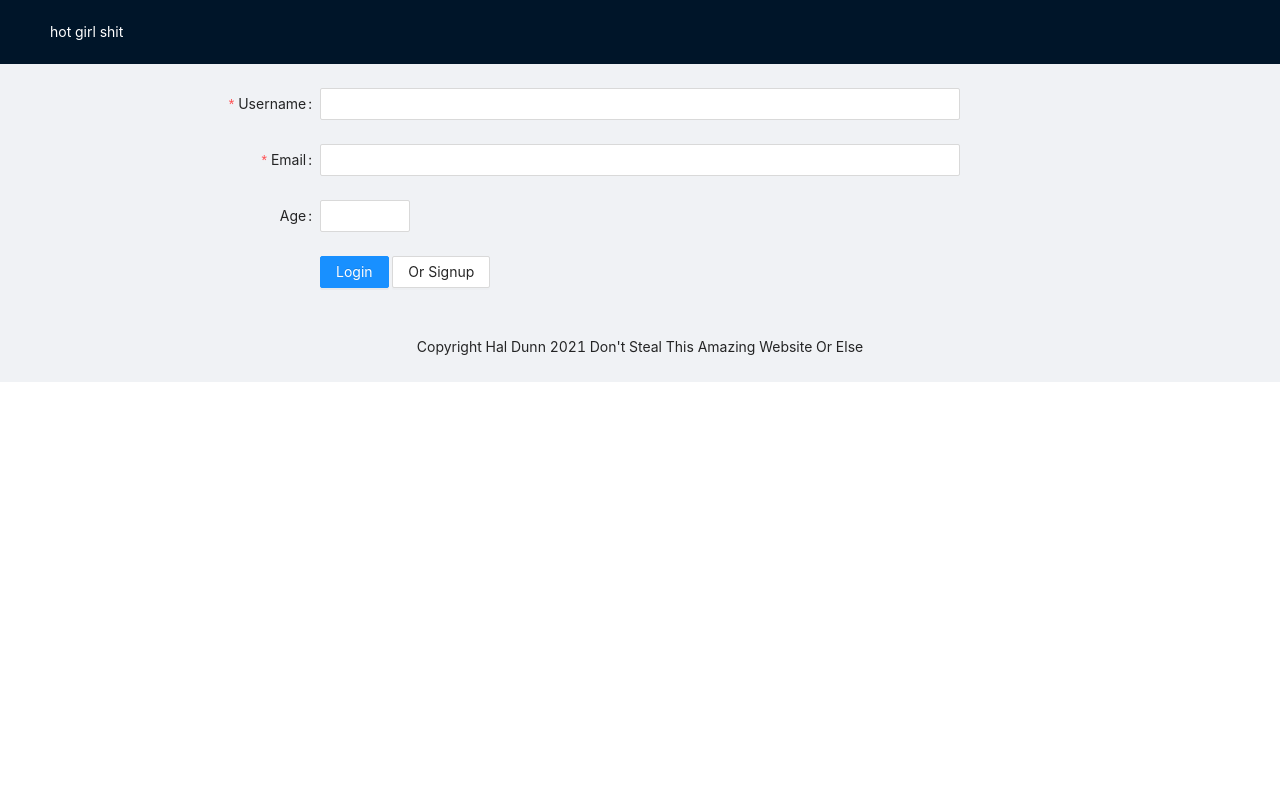
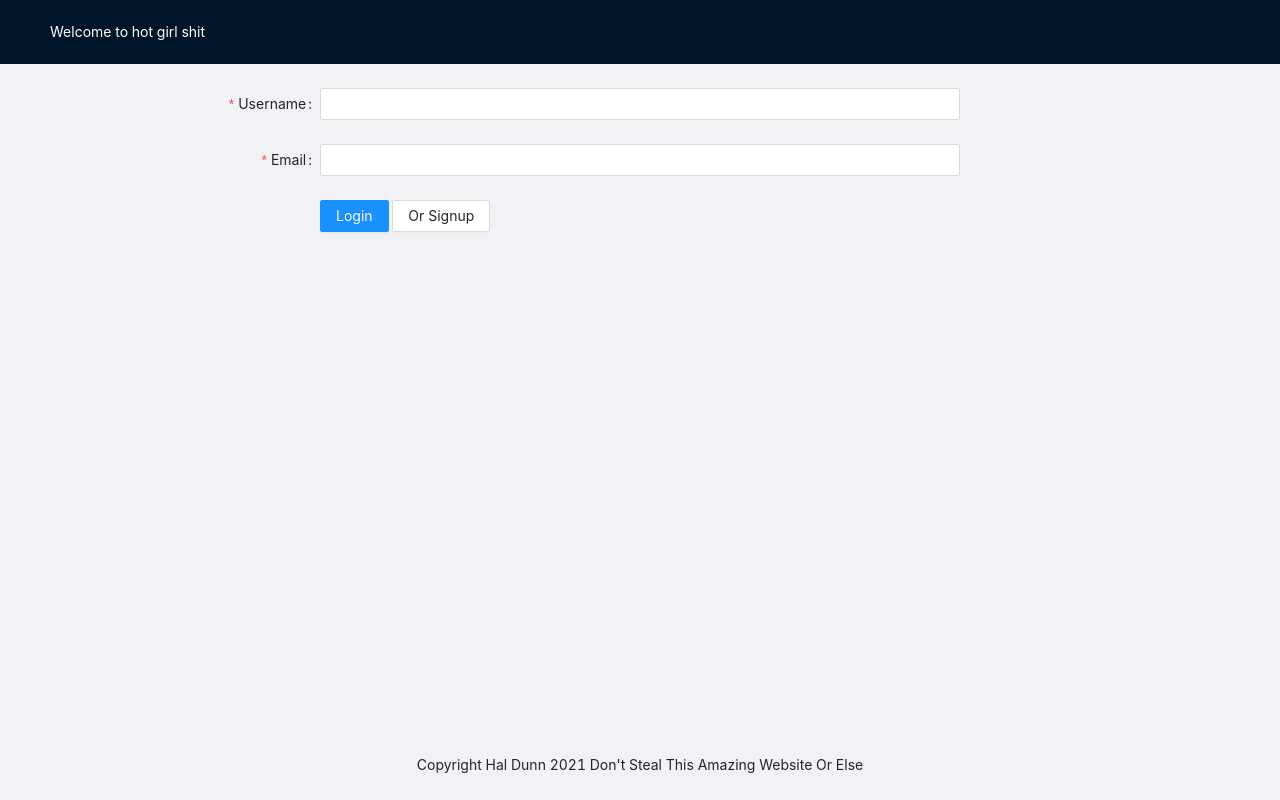
Before and after one commit to halented/note-frontend, a React (Create React App) app: page / in a window 1280 px wide. Built offline with nearby package versions, Linux system fonts and the light colour scheme.

Commit message:
adds api services file & landing page component

```diff
--- a/src/App.js
+++ b/src/App.js
@@ -1,32 +1,32 @@
 import './App.css';
 import { useEffect, useState } from 'react'
 import Login from './components/login'
+import Landing from './components/landing'
+
+import { login, signup } from './api.services'
 
 function App() {
 
-  const [openingAct, changeOpener] = useState("hello...")
-  const [tester, changeTester] = useState(true)
+  const [openingAct, changeOpener] = useState(<Landing />)
 
   useEffect(() => {
-    // on page load, wait 2 seconds then add "there" to title
-    if (tester) {
-      setTimeout(() => {
-        changeOpener("hello...there")
-        changeTester(false)
-      }, 2000)
-    }
-    else {
-      setTimeout(() => {
-        changeOpener(<Login />)
-      }, 2000)
-    }
-  }, [tester])
+    // on page load, wait two seconds then render the login
+    setTimeout(() => {
+      changeOpener(<Login />)
+    }, 2000)
+  }, [])
 
+  const submitForm = (eventInfo) => {
+    login(eventInfo)
+      .then(res => res.json())
+      .then(json => json)
 
+  }
 
   return (
     <div className="App">
-        <Login />
+      {/* {openingAct} */}
+      <Login submitForm={submitForm} />
     </div>
   );
 }
--- /dev/null
+++ b/src/api.services.js
@@ -0,0 +1,24 @@
+const USERS_URL = 'http://localhost:5000/users'
+
+const login = (userInfo) => {
+    // should be something like {username: "Frog", email: "froggo@fogspot.com", age: 19}
+    // alter it for the db to match the model tables...antd wont let me use name='name' so it still says username for the key when it gets here
+    userInfo.name = userInfo['username']
+    delete userInfo["username"]
+
+    // fetch to the DB to save the instance
+    return fetch(`${USERS_URL}/login`, {
+        method: "POST",
+        headers: {
+            'Content-Type': 'application/json',
+            'Accept': 'application/json'
+        },
+        body:JSON.stringify(userInfo)
+    })
+}
+
+const signup = (userInfo) => {
+    // deal w this later
+}
+
+export { signup, login }
--- /dev/null
+++ b/src/components/landing.js
@@ -0,0 +1,15 @@
+import React from 'react'
+import { Layout } from 'antd'
+const { Header } = Layout
+
+function Landing() {
+    return (
+        <Layout>
+            <Header style={{color: 'white'}}>
+                Welcome to....
+            </Header>
+        </Layout>
+    )
+}
+
+export default Landing
--- a/src/components/login.js
+++ b/src/components/login.js
@@ -1,5 +1,5 @@
 import React from 'react'
-import { Form, Input, Button, InputNumber, Layout, Breadcrumb, Menu } from 'antd'
+import { Form, Input, Button, InputNumber, Layout } from 'antd'
 const { Header, Content, Footer } = Layout;
 
 
@@ -12,22 +12,22 @@ const tailLayout = {
 }
 
 
-function Login() {
+function Login({ submitForm }) {
     const [form] = Form.useForm()
 
 
     return (
         <Layout className='layout'>
-            <Header style={{color: "white"}}>
-                hot girl shit
+            <Header style={{ color: "white" }}>
+                Welcome to hot girl shit
             </Header>
             <Content>
                 <Form
-                    onFinish={(eventInfo) => console.log("object", eventInfo)}
+                    onFinish={submitForm}
                     {...layout}
                     label="login"
                     form={form}
-                    style={{paddingTop: "24px"}}>
+                    style={{ paddingTop: "24px" }}>
                     <Form.Item
                         label='Username'
                         name='username'
@@ -39,12 +39,6 @@ function Login() {
                         name='email'
                         rules={[{ required: true, message: "Email is required" }]}>
                         <Input />
-                    </Form.Item>
-                    <Form.Item
-                        label='Age'
-                        name='age'
-                    >
-                        <InputNumber />
                     </Form.Item>
                     <Form.Item {...tailLayout}>
                         <Button type='primary' htmlType='submit'>Login</Button>
@@ -62,3 +56,10 @@ export default Login
 
 
 // make it so age can't go negative or over 150
+// age should only render on signup
+{/* <Form.Item
+label='Age'
+name='age'
+>
+<InputNumber />
+</Form.Item> */}
--- a/src/index.css
+++ b/src/index.css
@@ -1,18 +1,23 @@
 @import '~antd/dist/antd.css';
-/*
+
 .site-layout-content {
+    height: 100vh;
     min-height: 280px;
     padding: 24px;
     background: #fff;
-  }
-  #components-layout-demo-top .logo {
+}
+#components-layout-demo-top .logo {
     float: left;
     width: 120px;
     height: 31px;
     margin: 16px 24px 16px 0;
     background: rgba(255, 255, 255, 0.3);
-  }
-  .ant-row-rtl #components-layout-demo-top .logo {
+}
+.ant-row-rtl #components-layout-demo-top .logo {
     float: right;
     margin: 16px 0 16px 24px;
-  } */
+}
+
+.layout {
+    height: 100vh
+}
```
